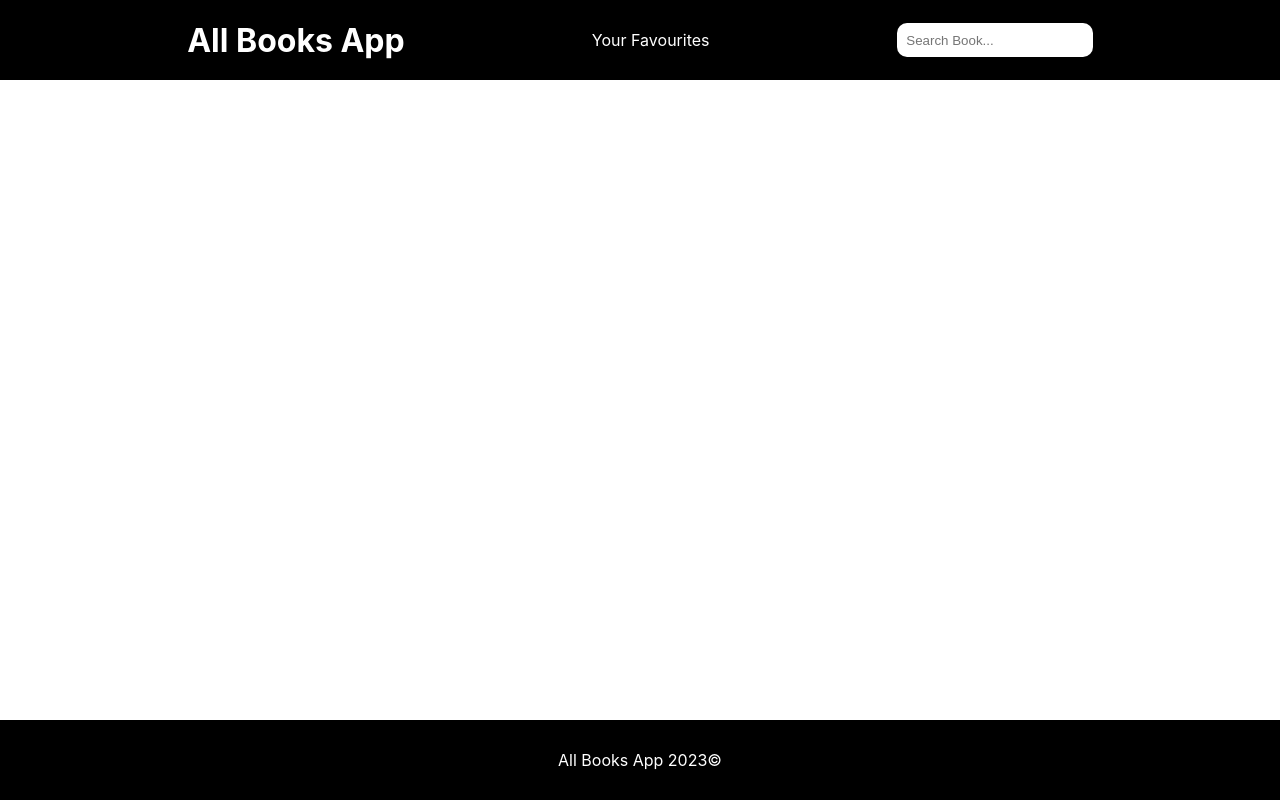
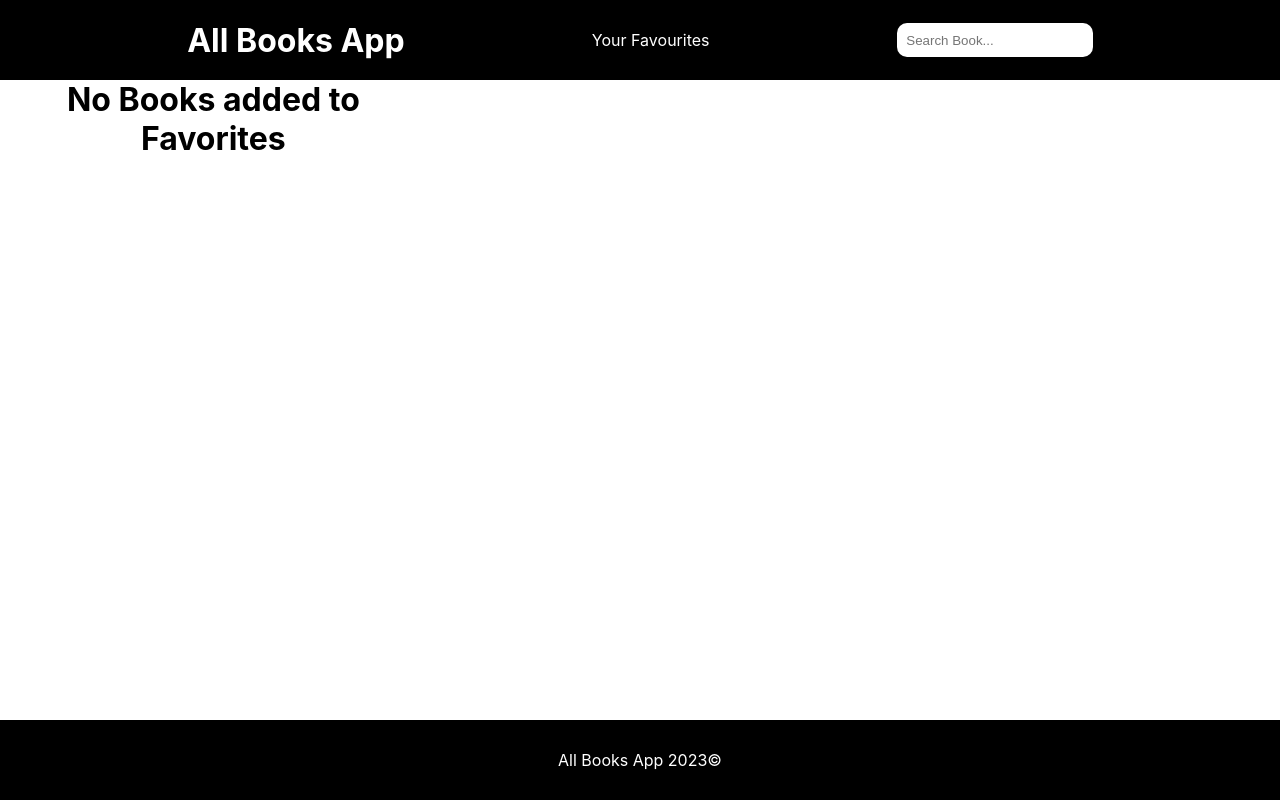
Before and after one commit to Soron007/react-books-app, a React (Create React App) app: page /favorites in a window 1280 px wide. Built offline with nearby package versions, Linux system fonts and the light colour scheme.

Commit message:
added search fun in favorites

```diff
--- a/src/components/Favorites.jsx
+++ b/src/components/Favorites.jsx
@@ -15,7 +15,7 @@ const Favorites = () => {
 
         <div className='favorites'>
 
-            {favorites.filter((fav) => {
+            {favorites.length > 0 ? favorites.filter((fav) => {
 
                 if (search === '') {
                     return fav;
@@ -36,7 +36,7 @@ const Favorites = () => {
                     </div>
 
                 </div>
-            ))}
+            )) : <h1>No Books added to Favorites</h1>}
         </div>
     )
 }
```
